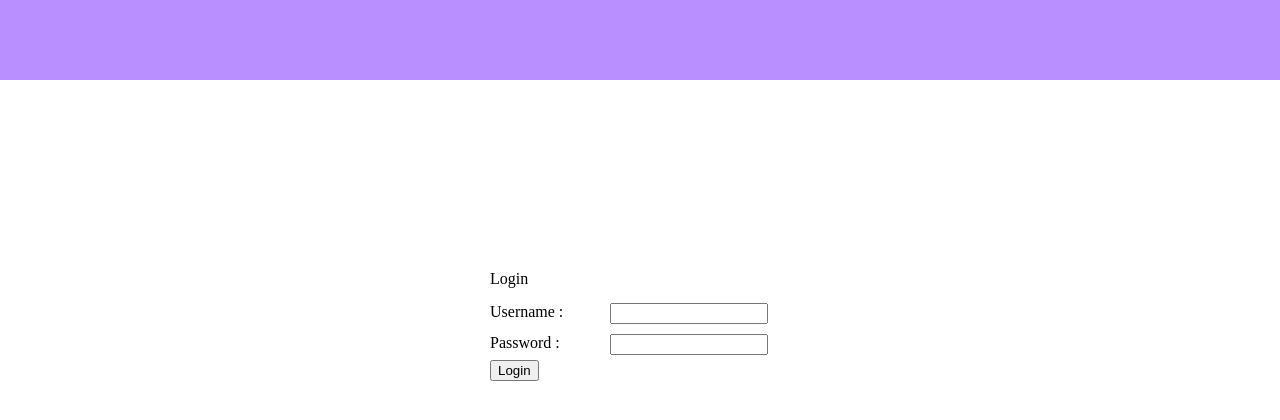
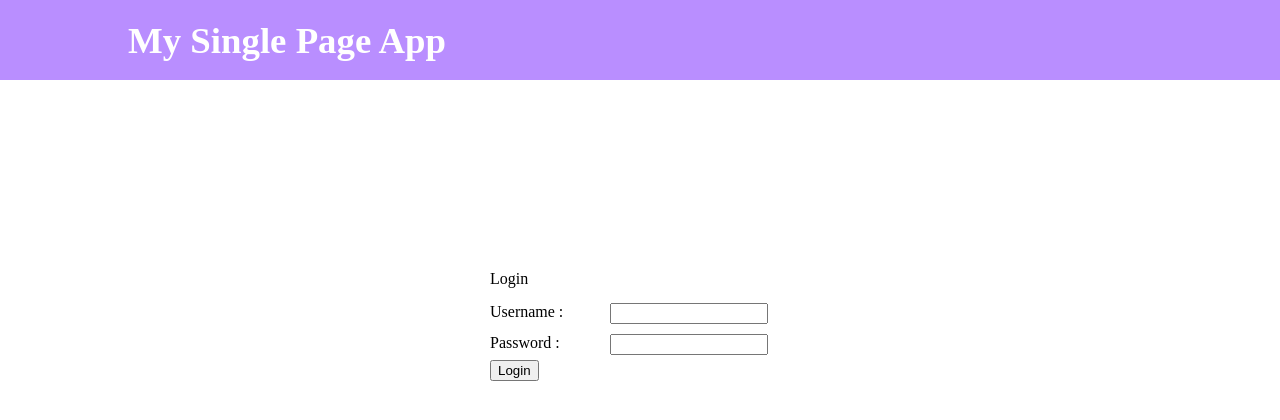
Before and after one commit to SickMyDucks/my-single-page, a plain HTML site: page index.html in a window 1280 px wide. Drawn offline with Linux system fonts and the light colour scheme.

Commit message:
Added title to the header

```diff
--- a/index.html
+++ b/index.html
@@ -10,6 +10,7 @@
 </head>
 <body>
     <header>
+        <h1>My Single Page App</h1>
     </header>
     <main>
     </main>
```
